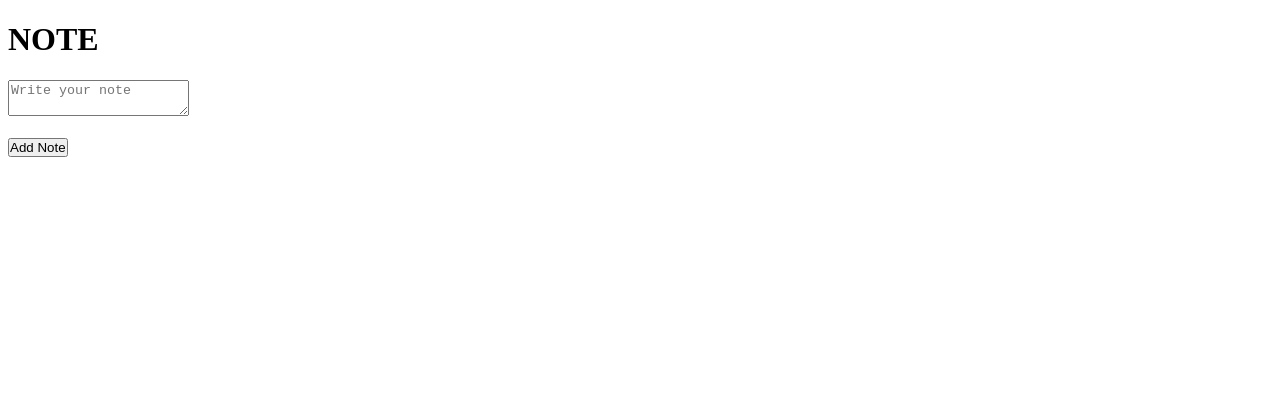
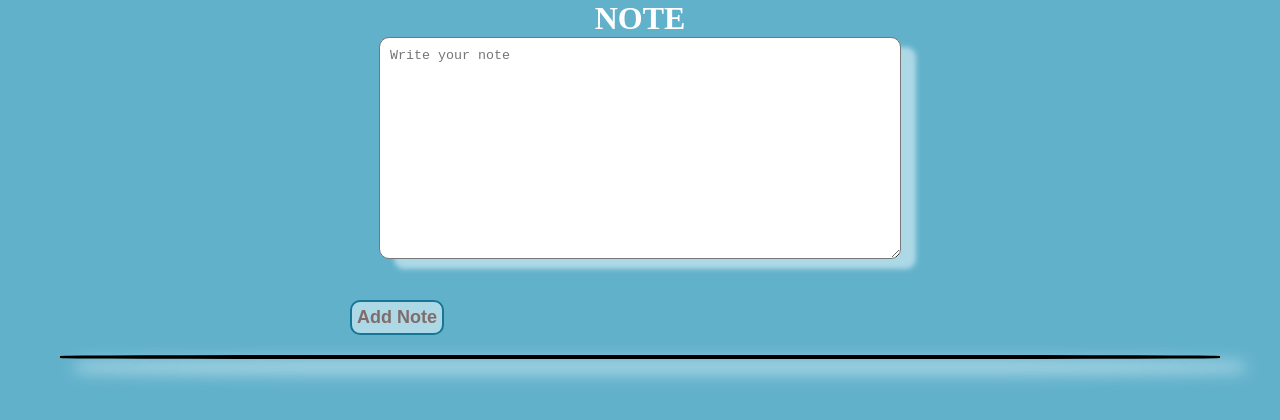
Before and after one commit to mhirrt12/NOTE_APP, a plain HTML site: page Frontend/index.html in a window 1280 px wide. Drawn offline with Linux system fonts and the light colour scheme; no server answers.

Commit message:
i add css to look beauti

```diff
--- a/Frontend/index.html
+++ b/Frontend/index.html
@@ -13,7 +13,7 @@
 <div>
     <textarea id="noteInput" placeholder="Write your note"></textarea><br><br>
 
-    <button type="button" onclick="addNote()">Add Note</button>
+    <button type="button" onclick="addNote()" id="add">Add Note</button>
 
     <ul id="notelist"></ul>
 </div>
--- a/Frontend/script.js
+++ b/Frontend/script.js
@@ -24,7 +24,7 @@ function displayinfo(data){
     notes.innerHTML="";
     data.forEach(function(note){
         let li= document.createElement("li");
-        li.innerHTML =note.id+", "+note.note;
+        li.innerHTML =note.note;
         let btn=document.createElement("button");
         btn.innerHTML="Delete";
         let btn2=document.createElement("button");
--- a/Frontend/style.css
+++ b/Frontend/style.css
@@ -1,9 +1,53 @@
-li{
+*{
+    margin: 0;
+padding: 0;}
+body{
+    background-color: rgb(98, 177, 203);
+}h1{
+    text-align: center;
+    color: white;
+}
+textarea{
+    width: 500px;
+    height: 200px;
+    display: block;
+    margin: 0 auto;
+    /* margin: 100px 10px; */
+    box-shadow: 15px 10px 5px lightblue;
+    border-radius: 10px;
+    padding: 10px;
+}
+#add{
+    margin-left: 350px;
+    margin-bottom:20px;
+}li{
     min-width: 200px;
     display: flex;
-    justify-content: space-between;
+    justify-content: space-evenly;
+    font-size: 25px;
+    color: white;
 }
 button{
-    padding: 0;
-    margin:0;
+    padding:5px;
+    margin:5px;
+    font-size: large;
+    font-weight: bold;
+    border-radius: 10px;
+    border: solid 2px rgb(23, 118, 150);
+    background-color:  lightblue;
+    color: rgb(128, 108, 108);
 }
+button:hover{
+    background-color: azure;
+    color: black;
+     border: black solid 2px;
+    border-radius: 25%;
+    box-shadow: 20px 10px 15px 5px lightblue;
+}
+#notelist{
+    border: black solid 2px;
+    border-radius: 25%;
+    box-shadow: 20px 10px 15px 5px lightblue;
+    margin-left: 60px;
+    margin-right: 60px;
+}
```
